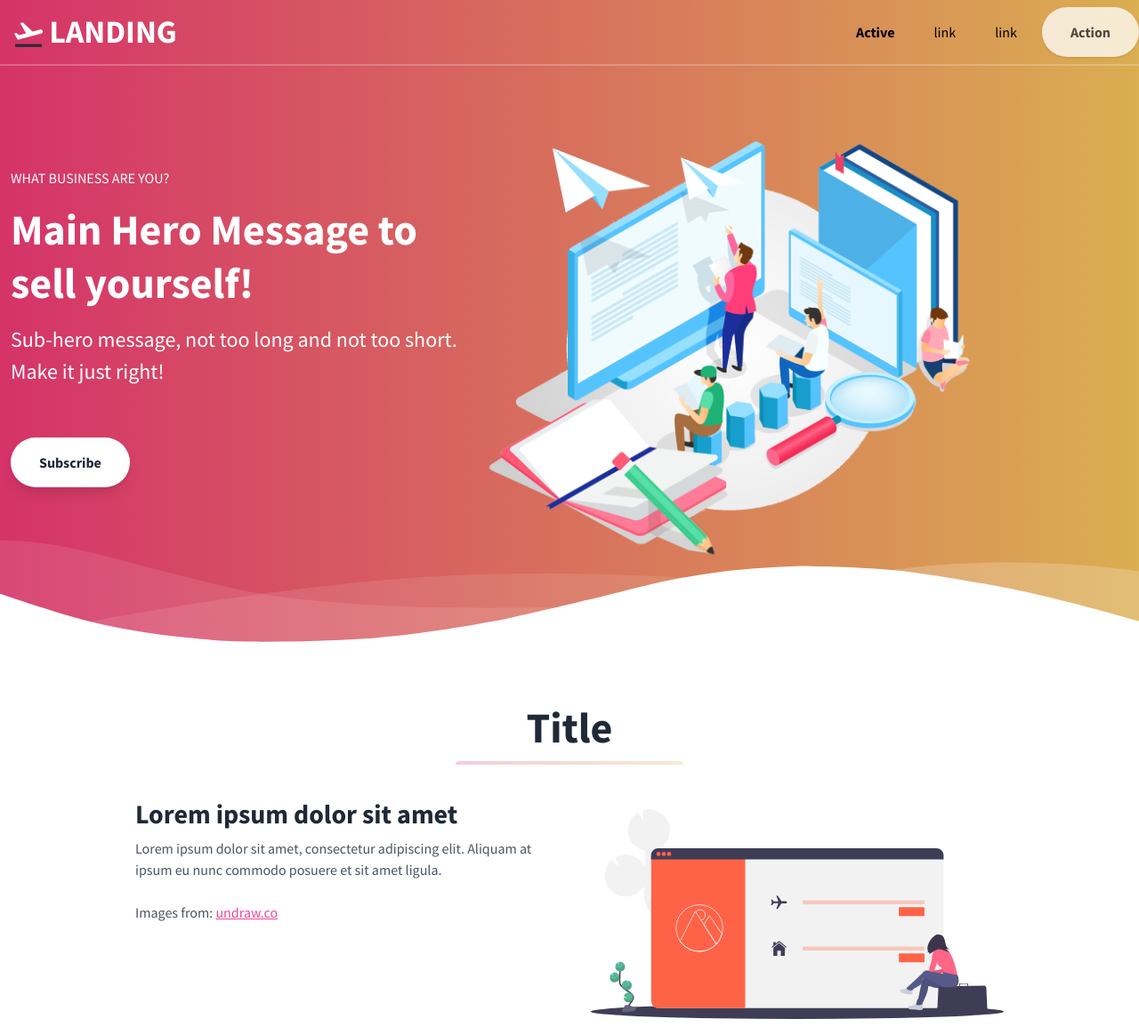
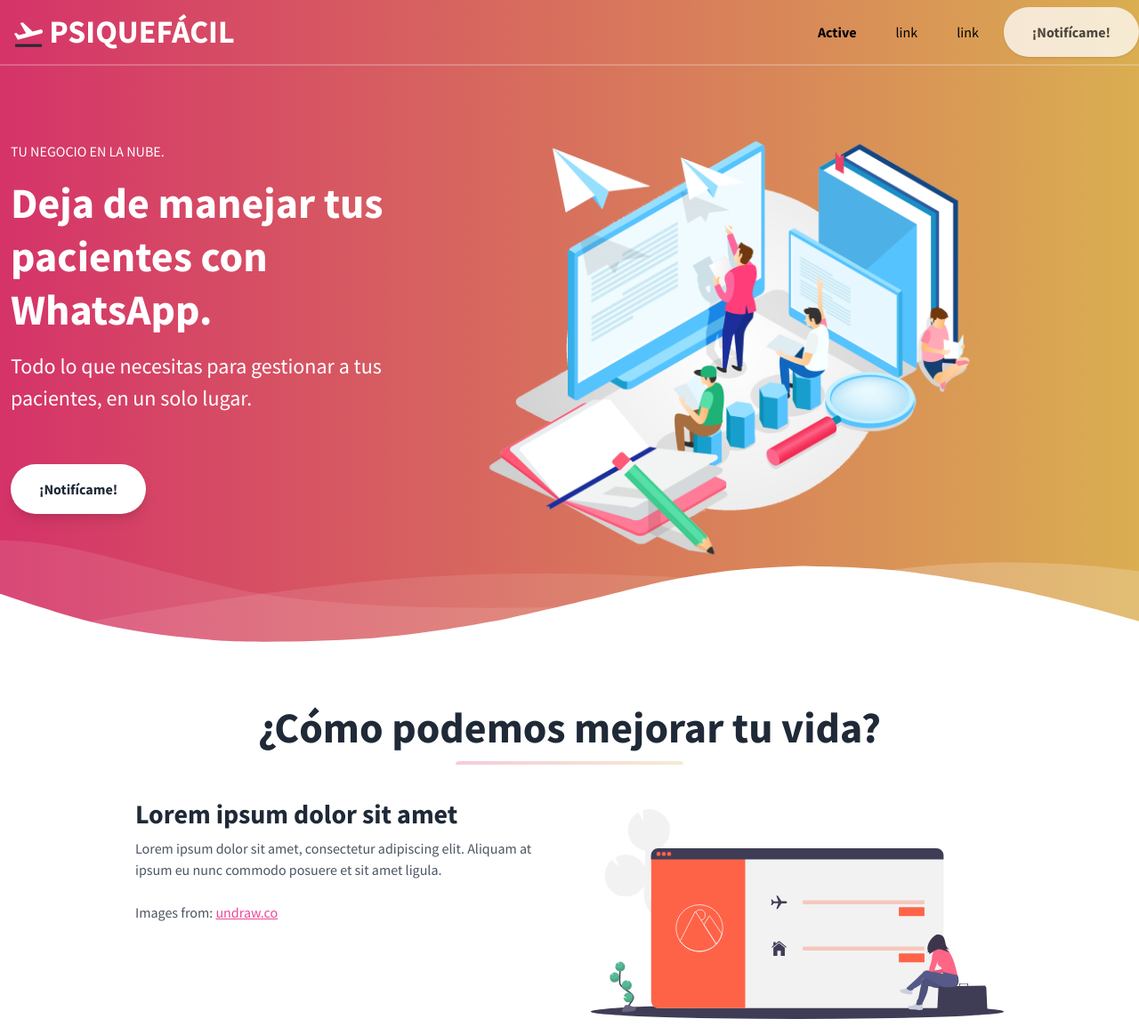
Before and after one commit to GaboGomezT/psique-facil, a Python web app: template templates/home/index.html in a window 1280 px wide. Shown: the top 1155 px of the page at 89% size. Run offline with Jinja, Linux system fonts and the light colour scheme; the template is opened without the code that fills it, so the values that code supplies are empty.

Commit message:
:sparkles: changed some text from the landing page

```diff
--- a/templates/home/index.html
+++ b/templates/home/index.html
@@ -5,7 +5,7 @@
     <meta name="viewport" content="width=device-width, initial-scale=1.0" />
     <meta http-equiv="X-UA-Compatible" content="ie=edge" />
     <title>
-      Tailwind Starter Template - Landing Page Template: Tailwind Toolbox
+      PsiqueFácil
     </title>
     <meta name="description" content="" />
     <meta name="keywords" content="" />
@@ -34,7 +34,7 @@
                 d=" M 510.7 189.151 C 505.271 168.95 484.565 156.956 464.365 162.385 L 330.156 198.367 L 155.924 35.878 L 107.19 49.008 L 211.729 230.183 L 86.232 263.767 L 36.614 224.754 L 0 234.603 L 45.957 314.27 L 65.274 347.727 L 105.802 336.869 L 240.011 300.886 L 349.726 271.469 L 483.935 235.486 C 504.134 230.057 516.129 209.352 510.7 189.151 Z "
               />
             </svg>
-            LANDING
+            PSIQUEFÁCIL
           </a>
         </div>
         <div class="block lg:hidden pr-4">
@@ -61,7 +61,7 @@
             id="navAction"
             class="mx-auto lg:mx-0 hover:underline bg-white text-gray-800 font-bold rounded-full mt-4 lg:mt-0 py-4 px-8 shadow opacity-75 focus:outline-none focus:shadow-outline transform transition hover:scale-105 duration-300 ease-in-out"
           >
-            Action
+            ¡Notifícame!
           </button>
         </div>
       </div>
@@ -72,15 +72,18 @@
       <div class="container px-3 mx-auto flex flex-wrap flex-col md:flex-row items-center">
         <!--Left Col-->
         <div class="flex flex-col w-full md:w-2/5 justify-center items-start text-center md:text-left">
-          <p class="uppercase tracking-loose w-full">What business are you?</p>
+          <p class="uppercase tracking-loose w-full">Tu negocio en la nube.</p>
           <h1 class="my-4 text-5xl font-bold leading-tight">
-            Main Hero Message to sell yourself!
+            Deja de manejar tus pacientes con WhatsApp.
           </h1>
+          <!-- <h1 class="my-4 text-5xl font-bold leading-tight">
+            Deja de usar WhatsApp para ponerte de acuerdo con tus paciente.
+          </h1> -->
           <p class="leading-normal text-2xl mb-8">
-            Sub-hero message, not too long and not too short. Make it just right!
+            Todo lo que necesitas para gestionar a tus pacientes, en un solo lugar.
           </p>
           <button class="mx-auto lg:mx-0 hover:underline bg-white text-gray-800 font-bold rounded-full my-6 py-4 px-8 shadow-lg focus:outline-none focus:shadow-outline transform transition hover:scale-105 duration-300 ease-in-out">
-            Subscribe
+            ¡Notifícame!
           </button>
         </div>
         <!--Right Col-->
@@ -111,7 +114,7 @@
     <section class="bg-white border-b py-8">
       <div class="container max-w-5xl mx-auto m-8">
         <h1 class="w-full my-2 text-5xl font-bold leading-tight text-center text-gray-800">
-          Title
+          ¿Cómo podemos mejorar tu vida?
         </h1>
         <div class="w-full mb-4">
           <div class="h-1 mx-auto gradient w-64 opacity-25 my-0 py-0 rounded-t"></div>
```
